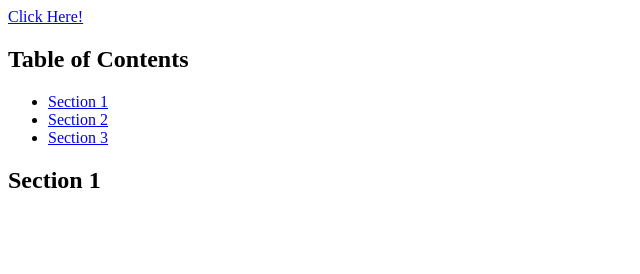
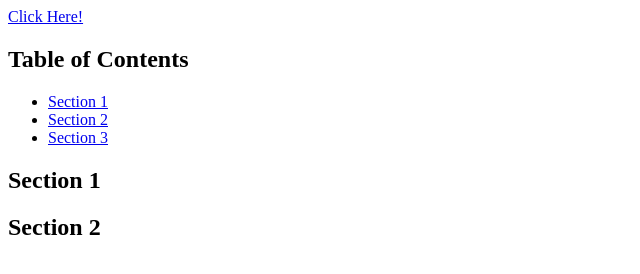
Before and after one commit to akshat-sethi/lecture1, a plain HTML site: page links.html in a window 1280 px wide. Shown: the whole page, without its empty margins (0-640 px from the left). Drawn offline with Linux system fonts and the light colour scheme.

Commit message:
Update links.html

```diff
--- a/links.html
+++ b/links.html
@@ -12,6 +12,6 @@
             <li><a href="#section3">Section 3</a></li>
         </ul>
         <h2 id="section1">Section 1</h2>
-        <p></p>
+        <h2 id="section2">Section 2</h2>
     </body>
 </html>
```
